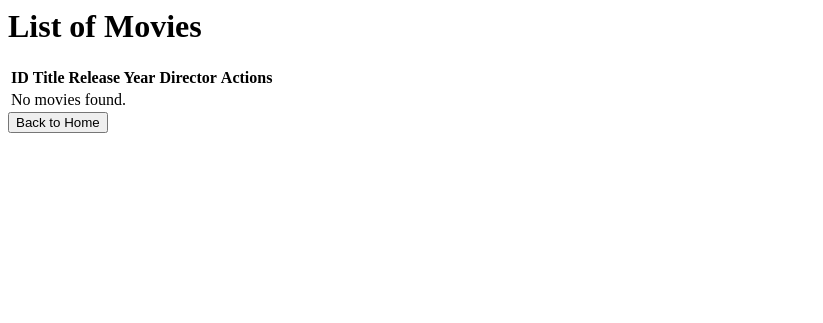
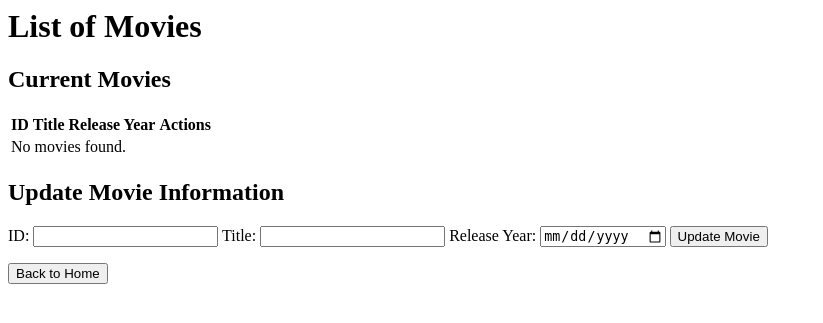
Before and after one commit to Dwhite77/FSWDCapstone, a Flask app: page /movies in a window 1280 px wide. Shown: the top 323 px of the page, without its empty margins (0-823 px from the left). Run offline with Flask 2, Linux system fonts and the light colour scheme; data that the repository does not hold is empty.

Commit message:
trying to fix the patch methods

```diff
--- a/app.py
+++ b/app.py
@@ -57,6 +57,7 @@ def add_actor(payload):
         abort(422)  # Unprocessable entity
 
 @app.route('/update-actor', methods=['POST'])
+@requires_auth('update:actor')
 def update_actor():
     id = request.form.get('id')
     name = request.form.get('name')
@@ -84,29 +85,29 @@ def update_actor():
         print(f"Error updating actor: {e}")
         abort(422)  # Unprocessable entity
 
-@app.route('/updatemovies/<int:movie_id>', methods=['POST'])
+@app.route('/update-movie', methods=['POST'])
 @requires_auth('update:movie')  # Protect this route
-def update_movie(movie_id, payload):
+def update_movie():
     """Update an existing movie's information."""
+    id=request.form.get("id")
     title = request.form.get("title")
     release_date = request.form.get("release_date")
 
     # Validate input
-    if not title and not release_date:
+    if not id or not title and not release_date:
         abort(400)  # At least one field must be provided
 
     try:
-        movie = Movie.query.get(movie_id)
+        movie = Movie.query.get(id)
         if not movie:
             abort(404)  # Movie not found
 
         # Update fields if provided
-        if title:
+
             movie.title = title
-        if release_date:
             movie.release_date = release_date
 
-        movie.update()
+        db.session.commit()
         return render_template('index.html')
     except Exception as e:
         print(f"Error updating movie: {e}")
--- a/templates/movie.html
+++ b/templates/movie.html
@@ -1,12 +1,14 @@
 <div class="container">
     <h1>List of Movies</h1>
+
+    <!-- Section to display current movies -->
+    <h2>Current Movies</h2>
     <table>
         <thead>
             <tr>
                 <th>ID</th>
                 <th>Title</th>
                 <th>Release Year</th>
-                <th>Director</th>
                 <th>Actions</th>
             </tr>
         </thead>
@@ -14,20 +16,9 @@
             {% for movie in movies %}
                 <tr>
                     <td>{{ movie.id }}</td>
+                    <td>{{ movie.title }}</td>
+                    <td>{{ movie.release_year }}</td>
                     <td>
-                        <form action="/updatemovies/{{ movie.id }}" method="POST" style="display:inline;">
-                            <input type="text" name="title" value="{{ movie.title }}" required>
-                        </form>
-                    </td>
-                    <td>
-                        <form action="/updatemovies/{{ movie.id }}" method="POST" style="display:inline;">
-                            <input type="date" name="release_year" value="{{ movie.release_year }}" required>
-                        </form>
-                    </td>
-                    <td>
-                        <form action="/updatemovies/{{ movie.id }}" method="POST" style="display:inline;">
-                            <button type="submit">Update</button>
-                        </form>
                         <form action="/delete-movie/{{ movie.id }}" method="POST" style="display:inline;">
                             <button type="submit">Delete</button>
                         </form>
@@ -40,5 +31,24 @@
             {% endfor %}
         </tbody>
     </table>
-    <button onclick="location.href='/'" type="button">Back to Home</button>
+
+    <!-- Section to update movie information -->
+    <h2>Update Movie Information</h2>
+    <form action="/update-movie" method="POST">
+        <label for="id">ID:</label>
+        <input type="number" id="id" name="id" required>
+
+        <label for="title">Title:</label>
+        <input type="text" id="title" name="title" required>
+
+        <label for="release_year">Release Year:</label>
+        <input type="date" id="release_year" name="release_year" required>
+
+
+        <button type="submit">Update Movie</button>
+    </form>
+
+    <form action="/" method="GET" style="display:inline;">
+        <button type="submit">Back to Home</button>
+    </form>
 </div>
```
Also changed, not shown: templates/actor.html (line endings or trailing spaces).
